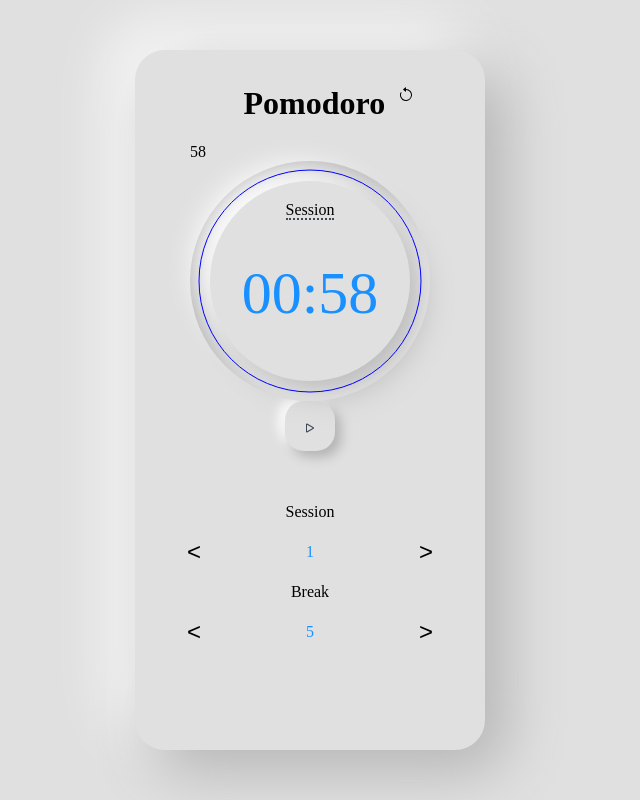
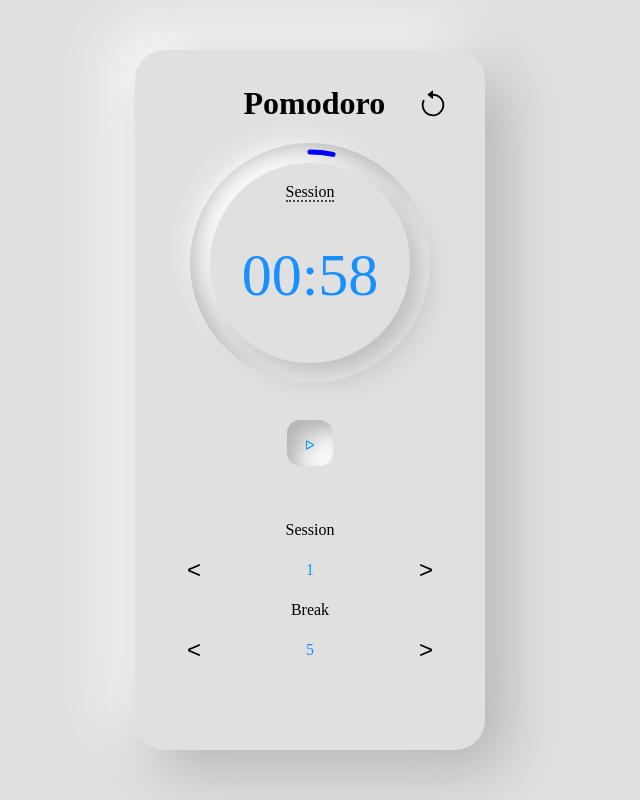
Before and after one commit to purecodework/pomodoro, a React (Create React App) app: page / in a window 1280 px wide. Both pictures are taken after a click on the button 640 px from the left and 425 px from the top of the page. Shown: the whole page, without its empty margins (330-970 px from the left). Built offline with nearby package versions, Linux system fonts and the light colour scheme.

Commit message:
progress circle styles

```diff
--- a/src/App.js
+++ b/src/App.js
@@ -32,6 +32,7 @@ const Title = styled.h1`
 
 const ControlWrapper = styled.div`
   margin: 0 auto;
+  margin-top: 10%;
   display: flex;
   justify-content: center;
   width: 350px;
@@ -173,14 +174,15 @@ const App = () => {
         <Timer
           isStart={isStart}
           isSession={isSession}
-          sessionLength={sessionLength}
+          sessionLength={sessionLength.sessionLength * 60}
+          breakLength={breakLength.breakLength * 60}
           timeLeft={
             isSession ? sessionLength.sessionLeft : breakLength.breakLeft
           }
         />
 
         <ControlWrapper>
-          <PlayStop onPlayStop={onPlayStop} />
+          <PlayStop isStart={isStart} onPlayStop={onPlayStop} />
         </ControlWrapper>
         <SessionLabel
           sessionInc={sessionInc}
--- a/src/components/PlayStop.js
+++ b/src/components/PlayStop.js
@@ -1,12 +1,27 @@
 import ControlButton from "../styles/ControlButton";
+import PauseButton from "../styles/PauseButton";
 import styled from "styled-components";
 
-const PlayButton = styled(ControlButton)`
-  margin-top: 5%;
-`;
-const PlayStop = ({ onPlayStop }) => {
-  return (
-    <PlayButton id="start_stop" onClick={onPlayStop}>
+const PlayButton = styled(ControlButton)``;
+const PlayStop = ({ isStart, onPlayStop }) => {
+  return isStart ? (
+    <PauseButton onClick={onPlayStop}>
+      <svg
+        xmlns="http://www.w3.org/2000/svg"
+        width="16"
+        height="16"
+        fill="currentColor"
+        class="bi bi-play"
+        viewBox="0 0 16 16"
+      >
+        <path
+          fill="currentColor"
+          d="M10.804 8 5 4.633v6.734L10.804 8zm.792-.696a.802.802 0 0 1 0 1.392l-6.363 3.692C4.713 12.69 4 12.345 4 11.692V4.308c0-.653.713-.998 1.233-.696l6.363 3.692z"
+        />
+      </svg>
+    </PauseButton>
+  ) : (
+    <PlayButton id="start_stop" onClick={onPlayStop} isStart={isStart}>
       <svg
         xmlns="http://www.w3.org/2000/svg"
         width="16"
--- a/src/components/Reset.js
+++ b/src/components/Reset.js
@@ -1,15 +1,26 @@
 import ControlButton from "../styles/ControlButton";
+import styled from "styled-components";
+const ResetWrapper = styled.div`
+  background: #e0e0e0;
+
+  padding-top: 20px;
+  margin-left: 20px;
+  // display: flex;
+  // justify-content: center;
+  // align-items: center;
+`;
 
 const Reset = ({ onReset }) => {
   return (
-    <div id="reset" onClick={onReset}>
+    <ResetWrapper id="reset" onClick={onReset}>
       <svg
         xmlns="http://www.w3.org/2000/svg"
-        width="16"
-        height="16"
+        width="30"
+        height="30"
         fill="currentColor"
         class="bi bi-arrow-counterclockwise"
         viewBox="0 0 16 16"
+        stroke-width="1"
       >
         <path
           fill-rule="evenodd"
@@ -17,7 +28,7 @@ const Reset = ({ onReset }) => {
         />
         <path d="M8 4.466V.534a.25.25 0 0 0-.41-.192L5.23 2.308a.25.25 0 0 0 0 .384l2.36 1.966A.25.25 0 0 0 8 4.466z" />
       </svg>
-    </div>
+    </ResetWrapper>
   );
 };
 
--- a/src/components/SessionLabel.js
+++ b/src/components/SessionLabel.js
@@ -1,5 +1,6 @@
 import FlatButton from "../styles/FlatButton";
 import styled from "styled-components";
+import ControlButton from "../styles/ControlButton";
 
 const SessionLabelWrapper = styled.div`
   display: flex;
--- a/src/components/Timer.js
+++ b/src/components/Timer.js
@@ -1,7 +1,6 @@
 import convertTime from "../actions/convertTime";
 import styled from "styled-components";
-import { motion, useAnimation, useMotionValue } from "framer-motion";
-import { useState, useEffect } from "react";
+import Pie from "./pie";
 
 const TimerWrapper = styled.div`
   position: relative;
@@ -68,10 +67,13 @@ const AbsWrapper = styled.div`
   height: 230px;
 `;
 
-const Timer = ({ timeLeft, isSession, isStart, sessionLength }) => {
+const Timer = ({ timeLeft, isSession, sessionLength, breakLength }) => {
+  let init = isSession
+    ? (timeLeft / sessionLength) * 100
+    : timeLeft / breakLength;
+  let per = 100 - init;
   return (
     <TimerWrapper>
-      {timeLeft}
       <OuterCircle>
         <InnerCircle>
           <TimerLabel>
@@ -80,34 +82,7 @@ const Timer = ({ timeLeft, isSession, isStart, sessionLength }) => {
           <TimeLeft id="time-left">{convertTime(timeLeft)}</TimeLeft>
         </InnerCircle>
         <AbsWrapper key="Abs">
-          <svg
-            key="circleSvg"
-            xmlns="http://www.w3.org/2000/svg"
-            version="1.1"
-            width="230px"
-            height="230px"
-            transform="rotate(-90)"
-          >
-            <motion.circle
-              key="thecircle"
-              cx="115"
-              cy="115"
-              r="111"
-              fill="none"
-              stroke="blue"
-              stroke-width="6px"
-              stroke-dasharray="1358"
-              stroke-dashoffset="1358"
-              animate={{
-                strokeDashoffset: isStart ? 0 : 1358,
-              }}
-              transition={{
-                type: "linear",
-                duration: 60,
-                repeatType: "loop",
-              }}
-            />
-          </svg>
+          <Pie percentage={per} colour="blue" />
         </AbsWrapper>
       </OuterCircle>
     </TimerWrapper>
--- /dev/null
+++ b/src/components/pie.js
@@ -0,0 +1,39 @@
+import React from "react";
+
+const cleanPercentage = (percentage) => {
+  const tooLow = !Number.isFinite(+percentage) || percentage < 0;
+  const tooHigh = percentage > 100;
+  return tooLow ? 0 : tooHigh ? 100 : +percentage;
+};
+
+const Circle = ({ colour, pct }) => {
+  const r = 111;
+  const circ = 2 * Math.PI * r;
+  const strokePct = ((100 - pct) * circ) / 100;
+  return (
+    <circle
+      cx="115"
+      cy="115"
+      r="111"
+      fill="transparent"
+      stroke={strokePct !== circ ? colour : ""} // remove colour as 0% sets full circumference
+      strokeWidth={"5px"}
+      strokeDasharray={circ}
+      strokeDashoffset={pct ? strokePct : 0}
+      strokeLinecap="round"
+    ></circle>
+  );
+};
+
+const Pie = ({ percentage, colour }) => {
+  const pct = cleanPercentage(percentage);
+  return (
+    <svg width={230} height={230}>
+      <g transform={`rotate(-90 ${"115 115"})`}>
+        <Circle colour={colour} pct={pct} />
+      </g>
+    </svg>
+  );
+};
+
+export default Pie;
--- a/src/styles/ControlButton.js
+++ b/src/styles/ControlButton.js
@@ -6,16 +6,19 @@ const ControlButton = styled.button`
   height: 50px;
   width: 50px;
   border-color: transparent;
-  border-radius: 19px;
+  border-radius: 15px;
   background: #e0e0e0;
-  box-shadow: 6px 6px 12px #b3b3b3, -6px -6px 12px #ffffff;
+  box-shadow: 9px 9px 18px #bebebe, -9px -9px 18px #ffffff;
   &:active {
+    color: #3d4856;
+    font-size: 30px;
+    height: 50px;
+    width: 50px;
+    border-color: transparent;
+
     color: #009aff;
-    border-radius: 25px;
-    background: #cdd4df;
-    border-radius: 22px;
-    background: #cdd4df;
-    box-shadow: inset 13px 13px 26px #aab0b9, inset -13px -13px 26px #f0f8ff;
+    border-radius: 15px;
+    box-shadow: inset 9px 9px 18px #bebebe, inset -9px -9px 18px #ffffff;
   }
 `;
 
--- /dev/null
+++ b/src/styles/PauseButton.js
@@ -0,0 +1,14 @@
+import styled from "styled-components";
+
+const PauseButton = styled.button`
+  background: #e0e0e0;
+  font-size: 30px;
+  height: 50px;
+  width: 50px;
+  border-color: transparent;
+  color: #009aff;
+  border-radius: 15px;
+  box-shadow: inset 9px 9px 18px #b3b3b3, inset -9px -9px 18px #ffffff;
+`;
+
+export default PauseButton;
```
